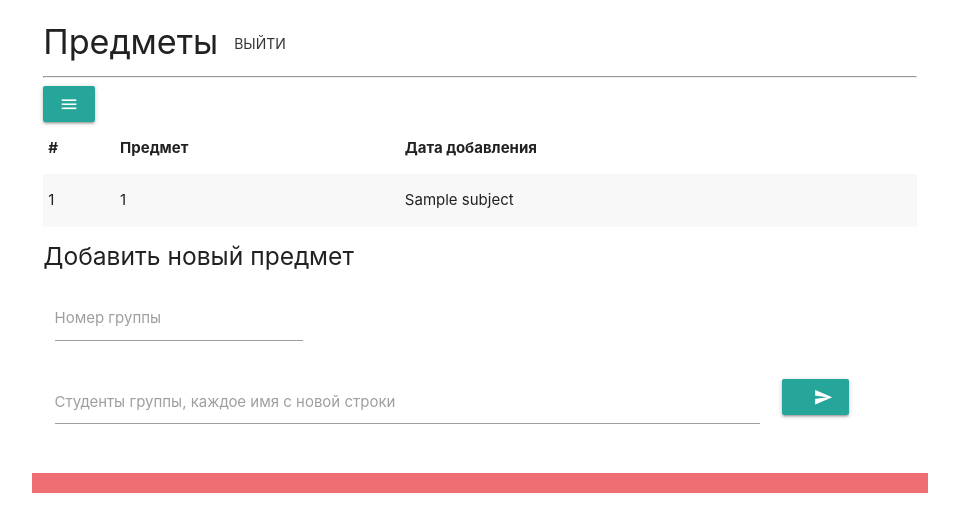
After one commit to house-of-vanity/fesmoorique, a Flask app: template templates/add_subject.html in a window 1280 px wide. The commit adds this page. Shown: the top 532 px of the page, without its empty margins (160-1119 px from the left). Run offline with Flask 2, Linux system fonts and the light colour scheme; the template is opened without the code that fills it: most values are stand-ins (such as "Sample title", 1, 10 or a date in 2020).

Commit message:
Subject adding feature. Lesson start feature.

```diff
--- a/app.py
+++ b/app.py
@@ -81,7 +81,7 @@
         return Response('Такой группы нет.')
     return render_template("details_group.html", details=details)
 
-@app.route("/add_group", methods = ['POST', 'GET'])
+@app.route("/actions/add_group", methods = ['POST', 'GET'])
 @is_authorized('add_group')
 def add_group():
     cookie = request.cookies['auth']
@@ -108,6 +108,64 @@
     else:
         group_list = db.group_list(user=user['id'], favourites=True)
         return render_template("add_group.html", group_list=group_list)
+
+@app.route("/actions/add_subject", methods = ['POST', 'GET'])
+@is_authorized('add_subject')
+def add_subject():
+    cookie = request.cookies['auth']
+    user = {
+      'name': auth_cookies[cookie]['user_name'],
+      'id': auth_cookies[cookie]['user_id']
+    }
+    if request.method == 'POST':
+        try:
+            data = request.form
+            group_id = data['group_id'].upper()
+            members = data["members"]
+            members = members.split('\n')
+            members = list(map(lambda z: z.rstrip(), members))
+            for i in range(0, len(members)):
+                members[i] = " ".join(list(map(lambda z: z.capitalize(), members[i].split())))
+            print('Going to add %s' % len(members))
+            print(members)
+            db.add_group(group_id, members, user['id'])
+            resp = make_response(redirect(url_for('index')))
+            return resp
+        except Exception as e:
+            return Response(f'Все сломалось. - {e}')
+    else:
+        subject_list = db.subject_list(user=user['id'])
+        return render_template("add_subject.html", subject_list=subject_list)
+
+@app.route("/actions/start_lesson/<group_id>/<subject_id>")
+@is_authorized('start_lesson')
+def start_lesson(group_id, subject_id):
+    cookie = request.cookies['auth']
+    user = {
+      'name': auth_cookies[cookie]['user_name'],
+      'id': auth_cookies[cookie]['user_id']
+    }
+    subject_list = db.subject_list(user=user['id'])
+    group_details = db.get_group(group_id)
+    subject_details = (None, None, None)
+    if subject_id == 'select_subject':
+        return render_template(
+            "start_lesson.html",
+            user=user,
+            group_id=group_id,
+            group_details=group_details,
+            subject_list=subject_list,
+            subject_id=subject_id)
+    else:
+        subject_details = db.get_subject(subject_id)
+        return render_template(
+            "start_lesson.html",
+            user=user,
+            group_id=group_id,
+            subject_details=subject_details,
+            subject_list=subject_list,
+            group_details=group_details,
+            subject_id=subject_id)
 
 @app.route("/actions/add_to_favourite/<_id>")
 @is_authorized('add_to_favourite')
--- /dev/null
+++ b/templates/add_subject.html
@@ -0,0 +1,52 @@
+{% extends "base.html" %}
+{% block head %}
+{{ super() }}
+{% endblock %}
+{% block content %}
+{{ super() }}
+        <div class="col s12">
+          <span class="flow-text"><h4>Предметы<a class="waves-effect waves-teal btn-flat" href="/logout">Выйти</a></h4></span><hr>
+        </div>
+        <div class="col s12 ">
+{% include "nav.html" %}
+          <!-- List of groups -->
+          <table class="striped">
+          <thead>
+            <tr>
+                <th>#</th>
+                <th>Предмет</th>
+                <th>Дата добавления</th>
+            </tr>
+          </thead>
+          <tbody>
+          {% for subject in subject_list %}<tr>
+            <td>{{loop.index}}</td>
+            <td>
+              {{subject[0]}}
+            </td>
+            <td>{{subject[1]}}</td>
+          {% endfor %}
+          </tbody>
+          </table>
+         <!-- Group add form -->
+         <h5>Добавить новый предмет</h5>
+          <form action="add_ыгиоусе" method="post">
+            <div class="input-field col">
+                <input id="group_id" name="group_id" type="text" class="validate">
+                <label for="group_id">Номер группы</label>
+            </div>
+            <div class="input-field col s10">
+              <textarea id="members" name='members' class="materialize-textarea"></textarea>
+              <label for="members">Студенты группы, каждое имя с новой строки</label>
+            </div>
+            <div class="input-field col">
+              <button class="btn waves-effect waves-light" type="submit" name="action"><i class="material-icons right">send</i></button>
+            </div>
+          </form>
+        </div>
+
+</html>
+{% endblock %}
+{% block scripts %}
+{{ super() }}
+{% endblock %}
--- a/templates/base.html
+++ b/templates/base.html
@@ -15,6 +15,19 @@
     <!--Let browser know website is optimized for mobile-->
     <meta name="viewport" content="width=device-width, initial-scale=1.0"/>
     {% endblock %}
+<!--
+    <style>
+        body {
+          display: flex;
+          min-height: 100vh;
+          flex-direction: column;
+        }
+
+        main {
+          flex: 1 0 auto;
+        }
+    </style>
+    -->
   </head>
 
   <body>
@@ -27,6 +40,33 @@
 M.AutoInit();
 </script>
 {% endblock %}
+{% block footer %}
+<footer class="page-footer">
+<!--  <div class="container">
+    <div class="row">
+      <div class="col l6 s12">
+        <h5 class="white-text">Footer Content</h5>
+        <p class="grey-text text-lighten-4">You can use rows and columns here to organize your footer content.</p>
+      </div>
+      <div class="col l4 offset-l2 s12">
+        <h5 class="white-text">Links</h5>
+        <ul>
+          <li><a class="grey-text text-lighten-3" href="#!">Link 1</a></li>
+          <li><a class="grey-text text-lighten-3" href="#!">Link 2</a></li>
+          <li><a class="grey-text text-lighten-3" href="#!">Link 3</a></li>
+          <li><a class="grey-text text-lighten-3" href="#!">Link 4</a></li>
+        </ul>
+      </div>
+    </div>
+  </div>
+  <div class="footer-copyright">
+    <div class="container">
+    © 2019 UltraDesu PopenSource
+    <a class="grey-text text-lighten-4 right" href="https://github.com/house-of-vanity/fesmoorique">GitHub</a>
+    </div>
+  </div>
+</footer>-->
+{% endblock %}
 
 </body>
 
--- a/templates/nav.html
+++ b/templates/nav.html
@@ -4,7 +4,7 @@
   <ul id='actions' class='dropdown-content'>
     <li><a href="/"><i class="material-icons">home</i>Главная</a></li>
     <li class="divider" tabindex="-1"></li>
-    <li><a href="/add_group"><i class="material-icons">add_group</i>Добавить группу</a></li>
-    <li><a href="#!"><i class="material-icons">business_center</i>Добавить предмет</a></li>
+    <li><a href="/actions/add_group"><i class="material-icons">add_group</i>Группы</a></li>
+    <li><a href="/actions/add_subject"><i class="material-icons">business_center</i>Предметы</a></li>
   </ul>
 {% endblock %}
```
Also changed, not shown: data.sql (+13 -3 lines), templates/footer.html (added, +25 -0 lines), templates/index.html (+12 -9 lines), templates/start_lesson.html (added, +66 -0 lines), tools/database.py (+21 -2 lines), 2 other files.
